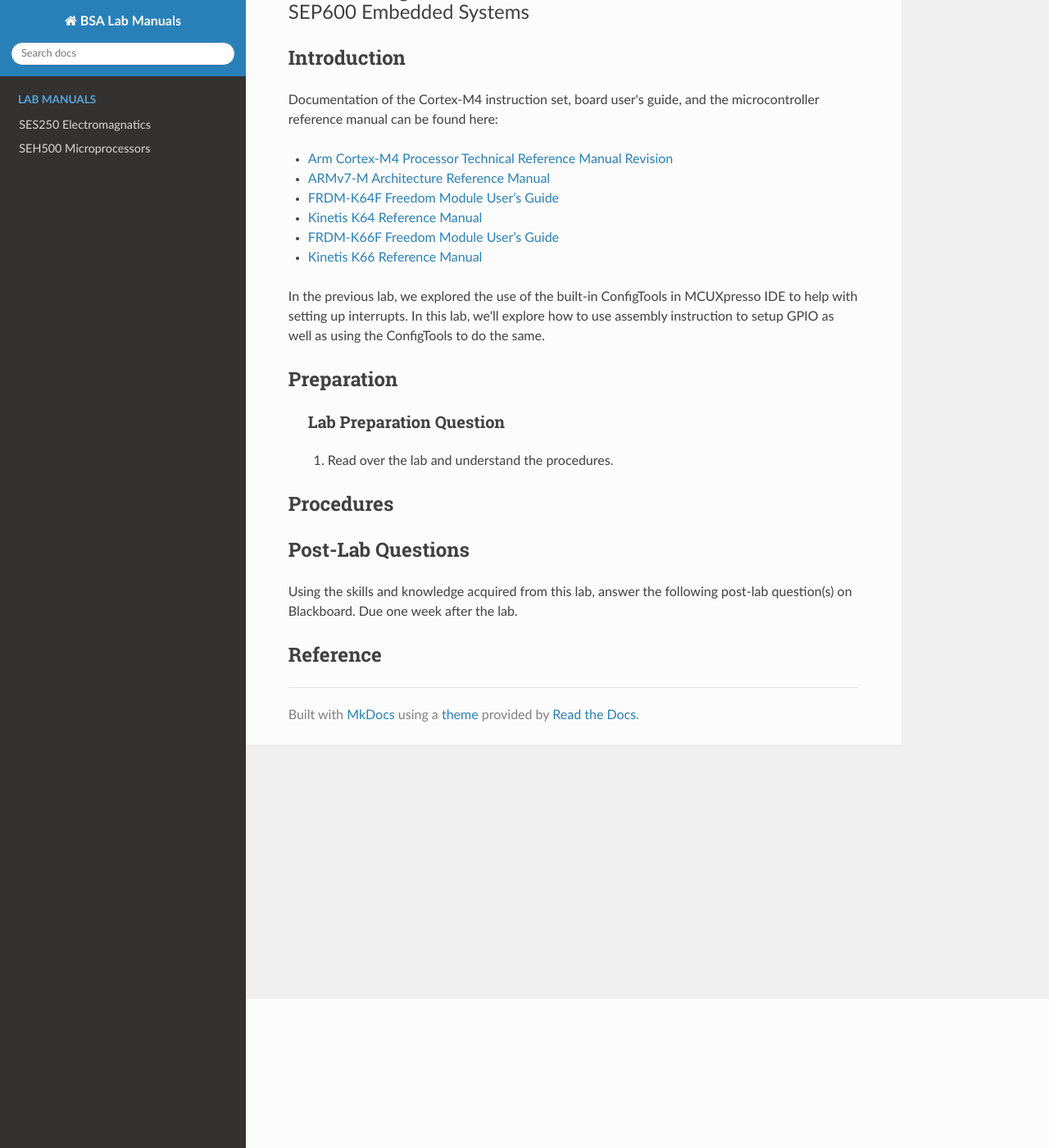
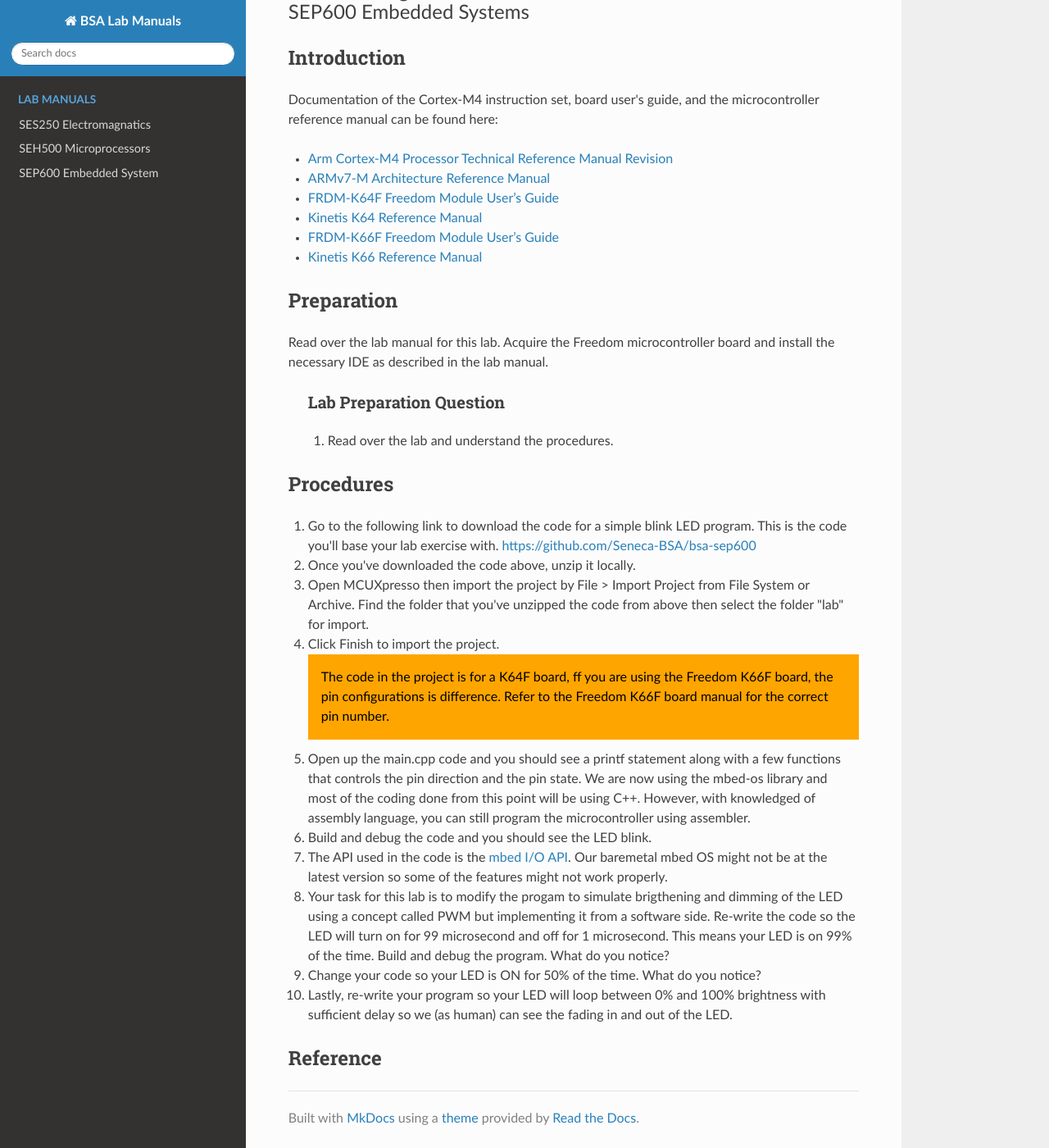
Before and after one commit to Seneca-BSA/bsa, an MkDocs documentation site: the page built from docs/sep600/lab1.md, in a window 1280 px wide and 1400 px high, scrolled down 182 px. Shown: the whole window at 82% size. Built offline with MkDocs 1.6.1, drawn with Linux system fonts in a browser that asks for light colours; nearby versions of some CDN libraries.

Commit message:
updated sep600 lab1

```diff
--- a/docs/sep600/lab1.md
+++ b/docs/sep600/lab1.md
@@ -16,17 +16,27 @@ Documentation of the Cortex-M4 instruction set, board user's guide, and the micr
 - [FRDM-K66F Freedom Module User’s Guide](https://www.nxp.com/webapp/Download?colCode=FRDMK66FUG)
 - [Kinetis K66 Reference Manual](https://www.nxp.com/webapp/Download?colCode=K66P144M180SF5RMV2)
 
-In the previous lab, we explored the use of the built-in ConfigTools in MCUXpresso IDE to help with setting up interrupts. In this lab, we'll explore how to use assembly instruction to setup GPIO as well as using the ConfigTools to do the same.
+## Preparation
 
-## Preparation
+Read over the lab manual for this lab. Acquire the Freedom microcontroller board and install the necessary IDE as described in the lab manual.
 
 > ### Lab Preparation Question
 > 1. Read over the lab and understand the procedures.
 
 ## Procedures
 
-## Post-Lab Questions
-
-Using the skills and knowledge acquired from this lab, answer the following post-lab question(s) on Blackboard. Due one week after the lab.
+1. Go to the following link to download the code for a simple blink LED program. This is the code you'll base your lab exercise with. [https://github.com/Seneca-BSA/bsa-sep600](https://github.com/Seneca-BSA/bsa-sep600)
+1. Once you've downloaded the code above, unzip it locally.
+1. Open MCUXpresso then import the project by File > Import Project from File System or Archive. Find the folder that you've unzipped the code from above then select the folder "lab" for import.
+1. Click Finish to import the project.
+    <div style="padding: 15px; border: 1px solid orange; background-color: orange; color: black;">
+    The code in the project is for a K64F board, ff you are using the Freedom K66F board, the pin configurations is difference. Refer to the Freedom K66F board manual for the correct pin number.
+    </div>
+1. Open up the main.cpp code and you should see a printf statement along with a few functions that controls the pin direction and the pin state. We are now using the mbed-os library and most of the coding done from this point will be using C++. However, with knowledged of assembly language, you can still program the microcontroller using assembler.
+1. Build and debug the code and you should see the LED blink.
+1. The API used in the code is the [mbed I/O API](https://os.mbed.com/docs/mbed-os/v6.16/apis/i-o-apis.html). Our baremetal mbed OS might not be at the latest version so some of the features might not work properly.
+1. Your task for this lab is to modify the progam to simulate brigthening and dimming of the LED using a concept called PWM but implementing it from a software side. Re-write the code so the LED will turn on for 99 microsecond and off for 1 microsecond. This means your LED is on 99% of the time. Build and debug the program. What do you notice?
+1. Change your code so your LED is ON for 50% of the time. What do you notice?
+1. Lastly, re-write your program so your LED will loop between 0% and 100% brightness with sufficient delay so we (as human) can see the fading in and out of the LED.
 
 ## Reference
--- a/mkdocs.yml
+++ b/mkdocs.yml
@@ -18,6 +18,7 @@ nav:
             # - 'Lab 10': 'ses250/lab10.md'
         - SEH500 Microprocessors: 'seh500/index.md'
             # - 'Lab 1': 'seh500/lab1.md'
+        - SEP600 Embedded System: 'sep600/index.md'
 
 theme:
     name: readthedocs
```
